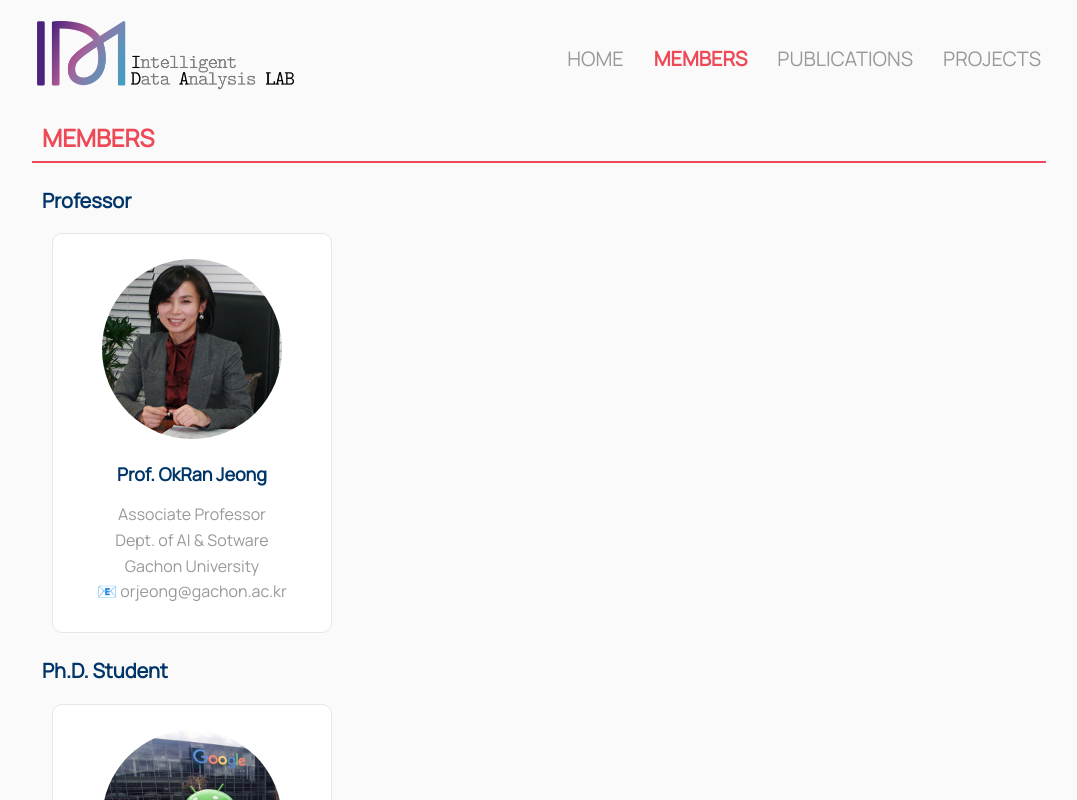
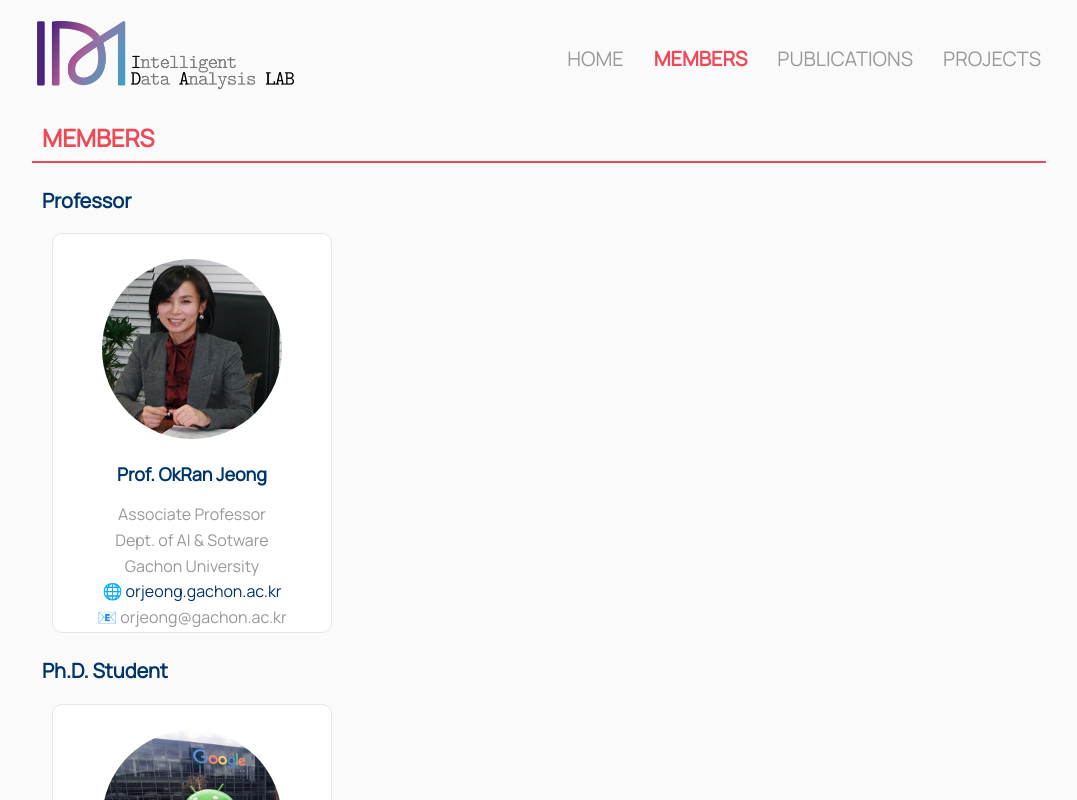
Before and after one commit to IDALab-Gachon/idalab, a React (Create React App) app: page /members in a window 1280 px wide. Shown: the top 800 px of the page, without its empty margins (101-1178 px from the left). Built offline with nearby package versions, Linux system fonts and the light colour scheme.

Commit message:
Add link to homepage

```diff
--- a/src/Pages/Members.js
+++ b/src/Pages/Members.js
@@ -124,6 +124,7 @@ const Members = () => {
               Associate Professor <br/>
               Dept. of AI & Sotware <br/>
               Gachon University <br/>
+              🌐 <a href="orjeong.gachon.ac.kr">orjeong.gachon.ac.kr</a> <br/>
               📧 orjeong@gachon.ac.kr
             </MemberInfo>
           </MemberCard>
```
